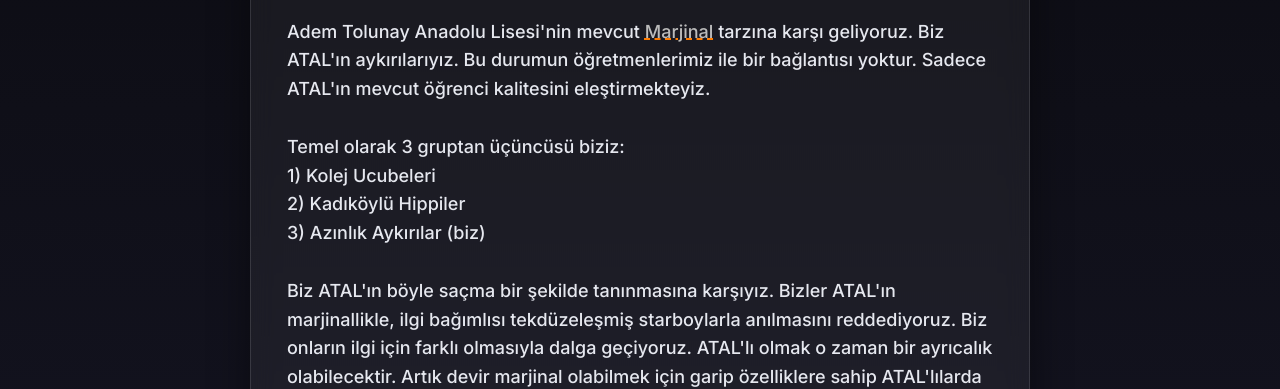
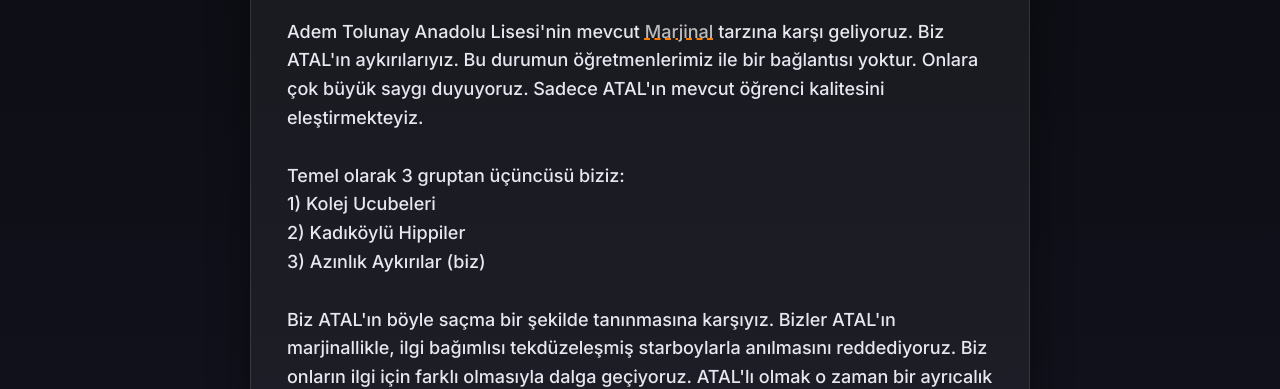
Before and after one commit to NeoATAL/neoatal.github.io, a plain HTML site: page index.html in a window 1280 px wide. Shown: the part 380-769 px from the top of the page. Drawn offline with Linux system fonts and the light colour scheme.

Commit message:
Update index.html

```diff
--- a/index.html
+++ b/index.html
@@ -67,7 +67,7 @@ body {
       margin: -60px auto 40px auto; /* üstteki -60px kalsın, sağ-sol ortalasın */
       border:1px solid var(--border);
       border-radius: 24px;
-      backdrop-filter: blur(12px);
+      backdrop-filter: blur(12p x);
       box-shadow: var(--shadow);
       padding: clamp(20px, 5vw, 36px);
 
@@ -121,14 +121,15 @@ body {
       <p>
         Merhabalar, biz <strong>NeoATAL</strong> kuruluşuyuz. <br><br>
         Adem Tolunay Anadolu Lisesi'nin mevcut <em>Marjinal</em> tarzına karşı geliyoruz.
-        Biz ATAL'ın aykırılarıyız. Bu durumun öğretmenlerimiz ile bir bağlantısı yoktur. Sadece ATAL'ın mevcut öğrenci kalitesini eleştirmekteyiz.<br><br>
+        Biz ATAL'ın aykırılarıyız. Bu durumun öğretmenlerimiz ile bir bağlantısı yoktur. Onlara çok büyük saygı duyuyoruz. Sadece ATAL'ın mevcut öğrenci kalitesini eleştirmekteyiz.<br><br>
         Temel olarak 3 gruptan üçüncüsü biziz: <br>
         1) Kolej Ucubeleri<br>
         2) Kadıköylü Hippiler <br>
         3) Azınlık Aykırılar (biz) <br><br>
         Biz ATAL'ın böyle saçma bir şekilde tanınmasına karşıyız. Bizler ATAL'ın marjinallikle, ilgi bağımlısı tekdüzeleşmiş starboylarla anılmasını reddediyoruz. Biz onların ilgi için farklı olmasıyla dalga geçiyoruz. ATAL'lı olmak o zaman bir ayrıcalık olabilecektir. Artık devir marjinal olabilmek için garip özelliklere sahip ATAL'lılarda olmayacak. Çünkü artık <strong>NeoATAL</strong> burada! <br><br>
+        Biz NeoATAL. Bu mesajı ATAL'ın kitlesine kalitesi fazla gelip yalnızlığa terk edilmiş kişilere gönderiyoruz. Biz buradayız ve sizi bekliyoruz!<br><br>
         <strong>NeoATAL sizlerle, Allah yardımcınız olsun!</strong>
-      </p>
+
     </section>
 
     <footer>
```
